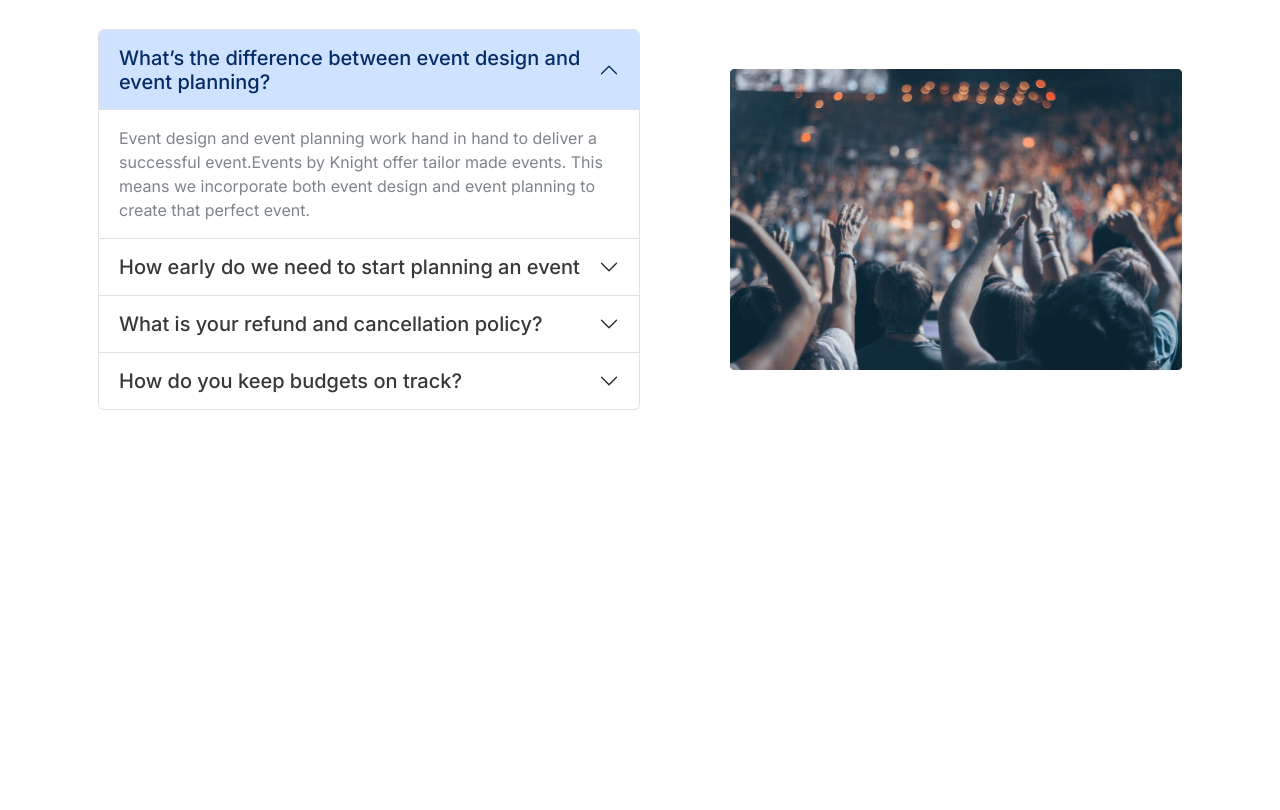
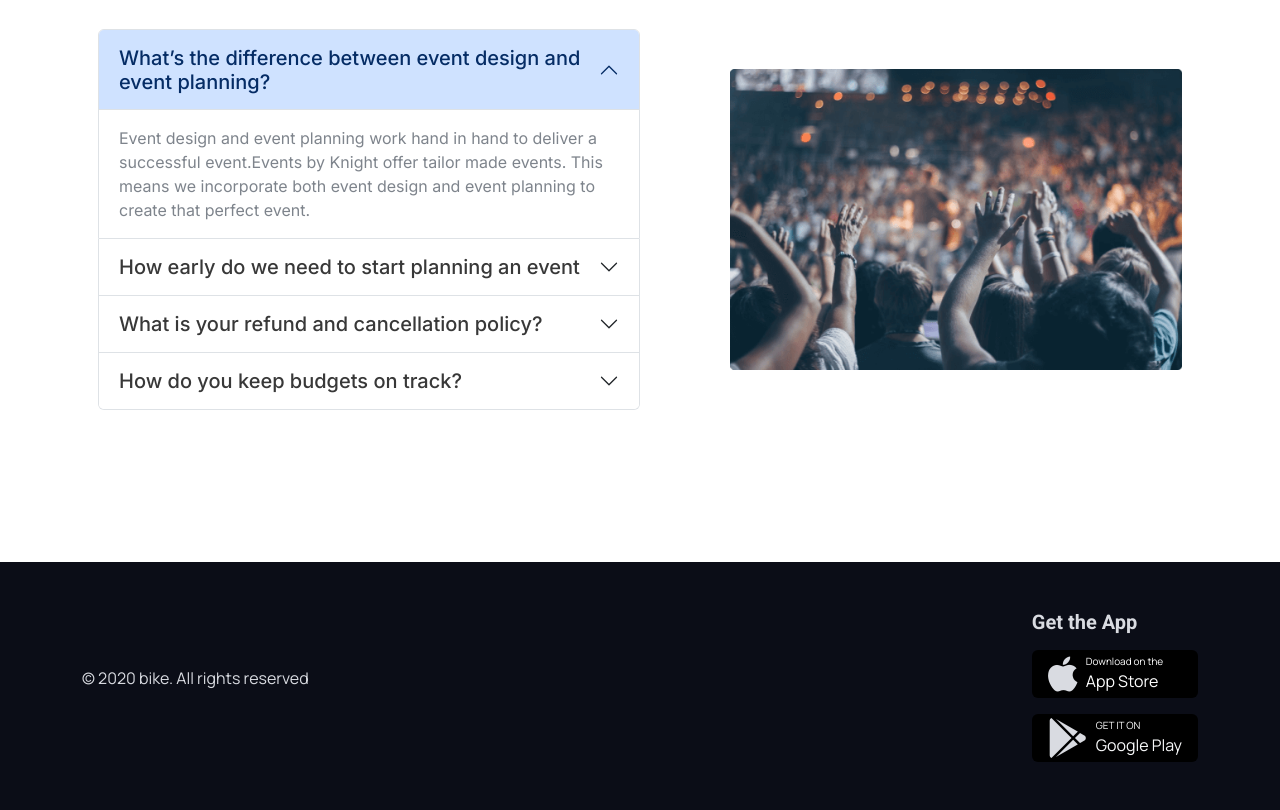
Before and after one commit to ajmainnishu/convention-center-phero, a plain HTML site: page index.html in a window 1280 px wide. Shown: the part 2616-3426 px from the top of the page. Before the commit the page ends 3082 px from the top, so only its background shows below. Drawn offline with nearby package versions, Linux system fonts and the light colour scheme.

Commit message:
feat: Footer section added

```diff
--- a/index.html
+++ b/index.html
@@ -209,7 +209,7 @@
 
 
       <!-- frequently section start -->
-      <section class="frequently">
+      <section class="frequently pb-5">
         <h2 class="text-center pt-5 pb-3 display-6">Frequently Asked Questions</h2>
         <div class="d-flex justify-content-between flex-column-reverse flex-md-row my-5 px-3">
           <div class="col-md-6 col-12 py-2">
@@ -277,10 +277,34 @@
 
 
 
-
-
-
-
+    <!-- footer section start -->
+    <footer class="py-5 mt-5">
+      <div class="container">
+        <div class="d-flex flex-column-reverse flex-md-row justify-content-between align-items-center">
+          <div>
+            <p>© 2020 bike. All rights reserved</p>
+          </div>
+          <div>
+            <h4 class="fs-5">Get the App</h4>
+            <div class="d-flex px-3 py-1 rounded bg-black mt-3">
+              <i class="fa-brands fa-apple fs-1 d-flex align-items-center pe-2"></i>
+              <div>
+                <p class="mb-0 text-white footer-icon-letter">Download on the</p>
+                <p class="mb-0 text-white">App Store</p>
+              </div>
+            </div>
+            <div class="d-flex px-3 py-1 rounded bg-black mt-3 mb-5 mb-md-0">
+             <i class="fa-brands fa-google-play fs-1 d-flex align-items-center pe-2"></i>
+              <div>
+                <p class="mb-0 text-white footer-icon-letter">GET IT ON</p>
+                <p class="mb-0 text-light">Google Play</p>
+              </div>
+            </div>
+          </div>
+        </div>
+      </div>
+    </footer>
+    <!-- footer section end -->
 
 
 
--- a/style.css
+++ b/style.css
@@ -90,6 +90,9 @@ body {
     box-shadow: 0px 42px 34px rgba(63, 135, 245, 0.25);
     border-radius: 26px;
     position: relative;
+    background-image: url(./images/watermark.svg);
+    background-repeat: no-repeat;
+    background-position: right;
 }
 .hot .fa-check {
     color: white;
@@ -140,3 +143,21 @@ body {
 }
 /* frequently section end */
 /* main section end */
+
+
+
+
+/* footer section start */
+footer {
+    font-family: 'Manrope', sans-serif;
+    font-weight: 400;
+    background-color: #0B0D17;
+    color: #D9DBE1;
+}
+footer h4 {
+    color: #D9DBE1;
+}
+.footer-icon-letter {
+    font-size: 10px;
+}
+/* footer section end */
```
Also changed, not shown: images/watermark.svg (added).
